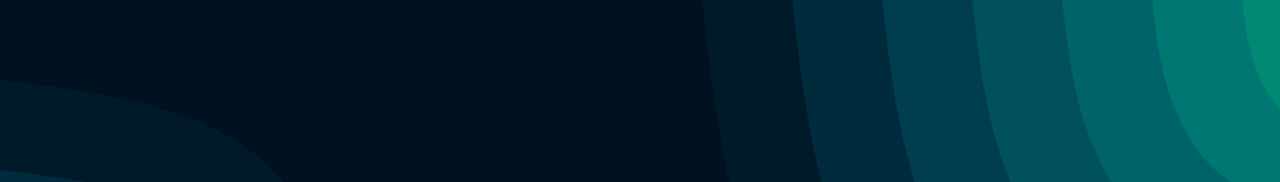
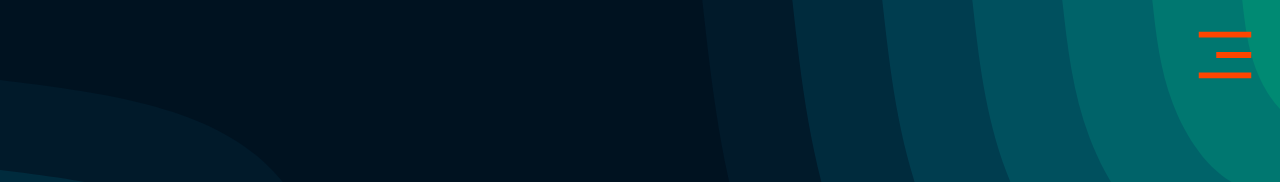
Before and after one commit to VVSD-Charan/Portfolio, a React (Create React App) app in the folder client/: page /courses in a window 1280 px wide. Shown: the top 182 px of the page. Built offline with nearby package versions, Linux system fonts and the light colour scheme.

Commit message:
Added header to info and coursework

```diff
--- a/client/src/pages/Courses.js
+++ b/client/src/pages/Courses.js
@@ -1,8 +1,10 @@
 import React from 'react'
+import Header from '../components/Header.js'
 
 function Courses() {
     return (
         <div>
+            <Header/>
             <div className='courses-intro' style={{ backgroundImage: `url('./courses.svg')` }}>
                 <div className='courses-intro-content'>
                     <h1>About Me</h1>
```
